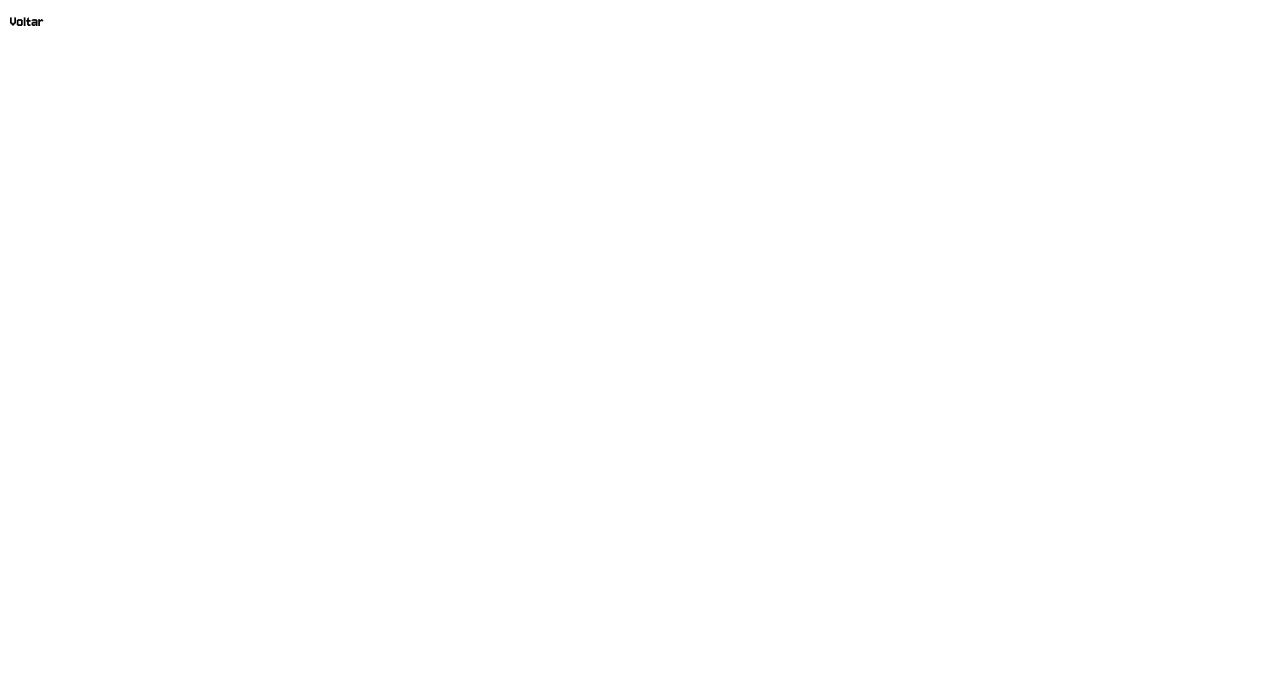
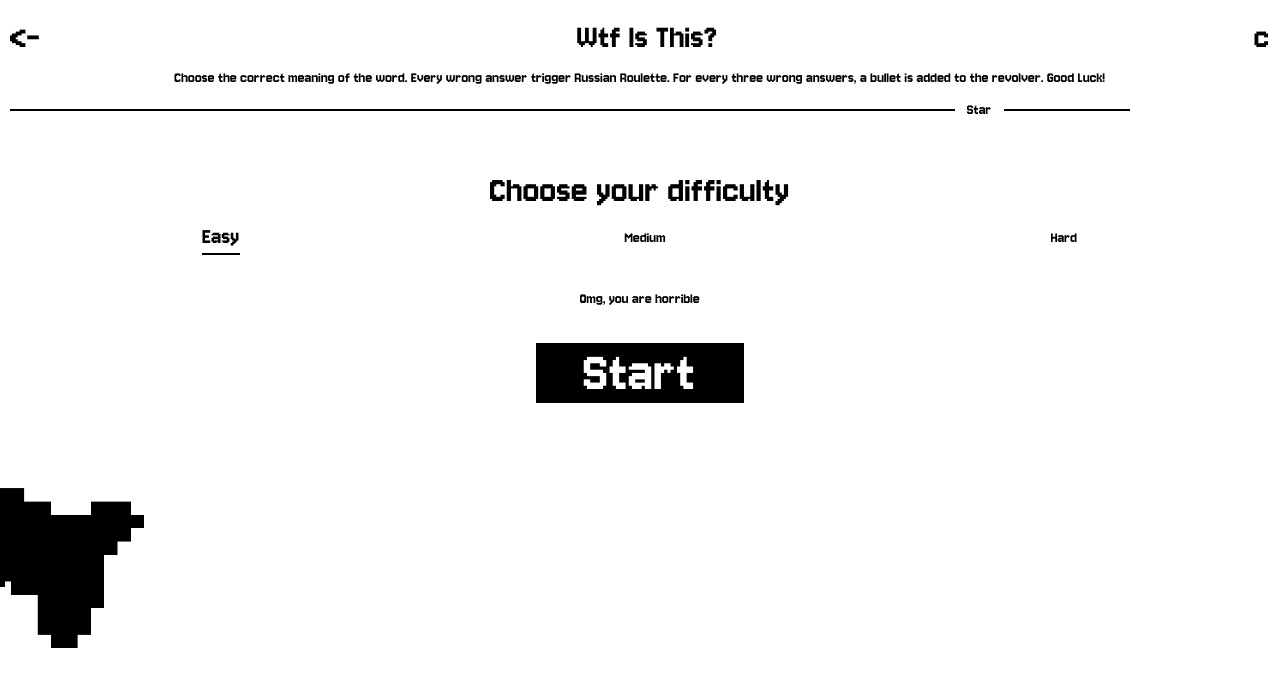
Before and after one commit to peguidotte/Improve-or-die, a React (Vite) app: page /tutorial/1 in a window 1280 px wide. Shown: the top 686 px of the page. Built offline with nearby package versions, Linux system fonts and the light colour scheme.

Commit message:
Difficult choose screen added. Easy animation added

```diff
--- /dev/null
+++ b/src/components/Animations/AnimationsDifficulty.jsx
@@ -0,0 +1,21 @@
+import BirdsEasy from "./BirdsEasy.jsx"
+import PropTypes from 'prop-types';
+
+const AnimationDifficulty = ({ difficulty }) => {
+  switch (difficulty) {
+    case "Easy":
+      return <BirdsEasy difficulty={difficulty}/>;
+    case "Medium":
+      return <></>;
+    case "Hard":
+      return <></>;
+    default:
+      return null;
+  }
+
+};
+AnimationDifficulty.propTypes = {
+  difficulty: PropTypes.string.isRequired,
+};
+
+export default AnimationDifficulty;
--- /dev/null
+++ b/src/components/Animations/BirdsEasy.css
@@ -0,0 +1,36 @@
+.animation-container {
+    position: fixed;
+    top: 0;
+    left: 0;
+    width: 100%;
+    height: 100%;
+    pointer-events: none; /* Permite interações com elementos abaixo */
+    overflow: hidden;
+    z-index: -1; /* Garante que a animação fique atrás de outros elementos */
+  }
+
+  .bird {
+    position: absolute;
+    left: 100%;
+    /* A animação moverá o pássaro da direita para a esquerda */
+    animation-name: moveBird;
+    animation-timing-function: linear;
+    animation-iteration-count: 1; /* Controlado via React */
+    will-change: transform; /* Otimização para animações */
+  }
+
+  .bird img {
+    width: 100%;
+    height: auto;
+    display: block;
+  }
+
+  /* Keyframes para mover o pássaro da direita para a esquerda */
+  @keyframes moveBird {
+    from {
+      transform: translateX(0);
+    }
+    to {
+      transform: translateX(-1500%);
+    }
+  }
--- /dev/null
+++ b/src/components/Animations/BirdsEasy.jsx
@@ -0,0 +1,64 @@
+import { useState, useEffect } from "react";
+import "./BirdsEasy.css"; // Estilos específicos para animação
+import BirdEasy from "../../assets/global/flyingbird.gif"; // Imagem dos pássaros
+
+const TOTAL_BIRDS = 6;
+
+// eslint-disable-next-line react/prop-types
+const BirdsEasy = ({ difficulty }) => {
+  const [birds, setBirds] = useState([]);
+
+  // Função para gerar propriedades aleatórias para um pássaro
+  const generateRandomProperties = () => {
+    const rngWidth = Math.floor(Math.random() * 3) + 1; // 1 a 3
+    const rngSpeed = Math.floor(Math.random() * 5) + 10; // 10 a 14 segundos
+    const rngPositionY = Math.floor(Math.random() * 35); // 0% a 100%
+
+    return {
+      id: Math.random().toString(36).substr(2, 9), // ID único
+      width: `${(rngWidth / 12) * 100}%`, // Largura em porcentagem
+      speed: rngSpeed, // Tempo de animação em segundos
+      bottom: `${rngPositionY}%`, // Posição Y
+    };
+  };
+
+  // Inicializar os pássaros
+  useEffect(() => {
+    if (difficulty === "Easy") {
+      const initialBirds = Array.from({ length: TOTAL_BIRDS }, () =>
+        generateRandomProperties()
+      );
+      setBirds(initialBirds);
+    }
+  }, [difficulty]);
+
+  // Função para reinicializar um pássaro após a animação
+  const handleAnimationEnd = (id) => {
+    setBirds((prevBirds) =>
+      prevBirds.map((bird) =>
+        bird.id === id ? generateRandomProperties() : bird
+      )
+    );
+  };
+
+  return (
+    <div className="animation-container">
+      {birds.map((bird) => (
+        <img
+          key={bird.id}
+          src={BirdEasy}
+          alt="Birds flying"
+          className="bird"
+          style={{
+            width: bird.width,
+            bottom: bird.bottom,
+            animationDuration: `${bird.speed}s`,
+          }}
+          onAnimationEnd={() => handleAnimationEnd(bird.id)}
+        />
+      ))}
+    </div>
+  );
+};
+
+export default BirdsEasy;
--- /dev/null
+++ b/src/components/ChooseDifficulty.jsx
@@ -0,0 +1,53 @@
+import { useState } from "react";
+import AnimationDifficulty from "./Animations/AnimationsDifficulty";
+
+const ChooseDifficulty = () => {
+  const [selectedDifficulty, setSelectDifficulty] = useState("Easy");
+  const difficulties = [
+    { level: "Easy", subtitle: "Omg, you are horrible" },
+    { level: "Medium", subtitle: "Omg, you are normal" },
+    { level: "Hard", subtitle: "Omg, you... you are horrible too" },
+  ];
+
+  const handleSelect = (difficulty) => {
+    setSelectDifficulty(difficulty);
+  };
+
+  return (
+    <>
+      <h2 className="text-center text-[2.45rem] mt-10">
+        Choose your difficulty
+      </h2>
+      <div className="flex justify-around">
+        {difficulties.map((difficulty) => (
+          <button
+            key={difficulty.level}
+            onClick={() => handleSelect(difficulty.level)}
+            className={`${
+              selectedDifficulty === difficulty.level
+                ? "text-2xl border-black border-b-2 duration-300"
+                : "text-base"
+            }`}
+          >
+            {difficulty.level}
+          </button>
+        ))}
+      </div>
+      <p className="text-center mt-8 ">
+        {
+          difficulties.find(
+            (difficulty) => difficulty.level === selectedDifficulty
+          ).subtitle
+        }
+      </p>
+      <div className="flex justify-center">
+        <button className="bg-black text-white px-12 text-6xl mt-8 text-center">
+          Start
+        </button>
+      </div>
+      <AnimationDifficulty difficulty={selectedDifficulty} />
+    </>
+  );
+};
+
+export default ChooseDifficulty;
--- a/src/components/GameCard.jsx
+++ b/src/components/GameCard.jsx
@@ -14,8 +14,8 @@ const GameCard = ({
   return (
     <Link
       to={{
-        pathname: `/Tutorial/${id}`,
-        state: { id, description, title },
+        pathname: `/tutorial/${id}`,
+        state: { id, description, title }
       }}
       className={`w-[174px] h-[220px] border-t-4 ${
         cardLeft ? "border-l-4 rounded-r-2xl" : "border-r-4 rounded-l-2xl"
--- a/src/pages/Tutorial.jsx
+++ b/src/pages/Tutorial.jsx
@@ -1,13 +1,32 @@
 import { Link, useParams } from "react-router";
+import ChooseDifficult from "../components/ChooseDifficulty";
+import GamesData from "../data/games.json";
 
 const Tutorial = () => {
+  let { id } = useParams();
+  let activeId = parseInt(id, 10);
+  let game = GamesData.find((game) => game.id === activeId);
 
-    return (
-        <div>
-            <Link to="/">Voltar</Link>
-            <p></p>
+  return (
+    <>
+      <div>
+        <div className="flex justify-between text-4xl pt-2">
+          <Link to="/">&#60;-</Link>
+          <h1>{game.title || "Has something wrong!"}</h1>
+          <button>c</button>
         </div>
-    );
+        <p className="text-center mt-2">
+          {game.description || "Back to menu and try again. I'm sorry!"}
+        </p>
+      </div>
+      <div className="flex items-center gap-3 mt-2">
+        <div className="w-[75%] h-[2px] bg-black"></div>
+        <button className="">Star</button>
+        <div className="w-[10%] h-[2px] bg-black"></div>
+      </div>
+      <ChooseDifficult/>
+    </>
+  );
 };
 
 export default Tutorial;
```
